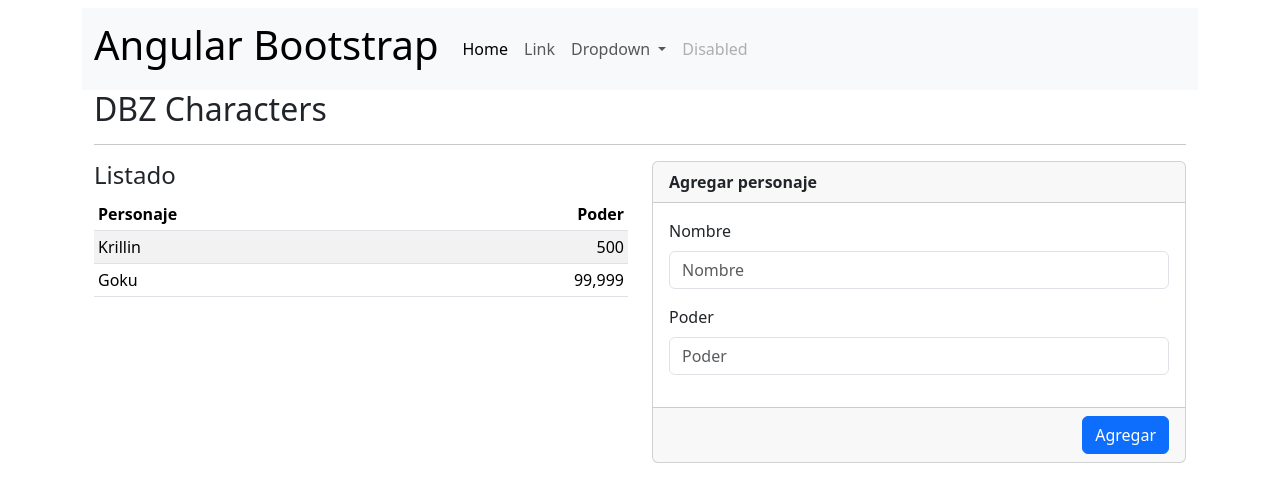
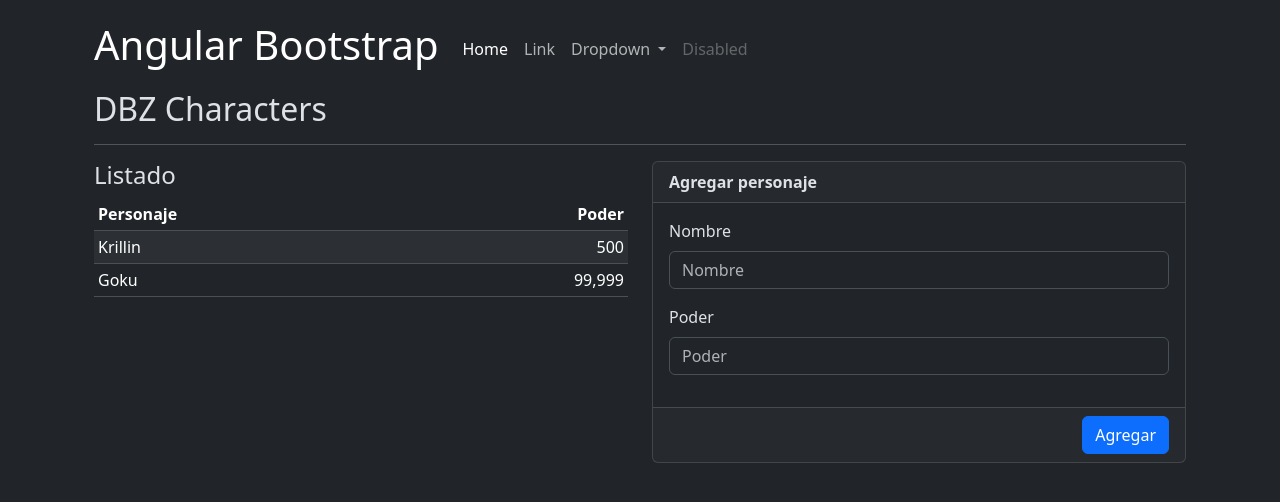
Before and after one commit to ferpaz/AngularBasicApp, an Angular app: page / in a window 1280 px wide. Shown: the top 502 px of the page. Built offline with nearby package versions, Linux system fonts and the light colour scheme.

Commit message:
Se agrego el modo oscuro

```diff
--- a/src/app/app.component.html
+++ b/src/app/app.component.html
@@ -1,4 +1,4 @@
-<nav class="navbar navbar-expand-sm navbar-light bg-light">
+<nav class="navbar navbar-expand-sm">
   <div class="container-fluid">
     <a class="navbar-brand" href="#">
       <h1>Angular Bootstrap</h1>
--- a/src/index.html
+++ b/src/index.html
@@ -1,5 +1,5 @@
 <!doctype html>
-<html lang="en">
+<html lang="en" data-bs-theme="dark">
 <head>
   <meta charset="utf-8">
   <title>Bases</title>
```
